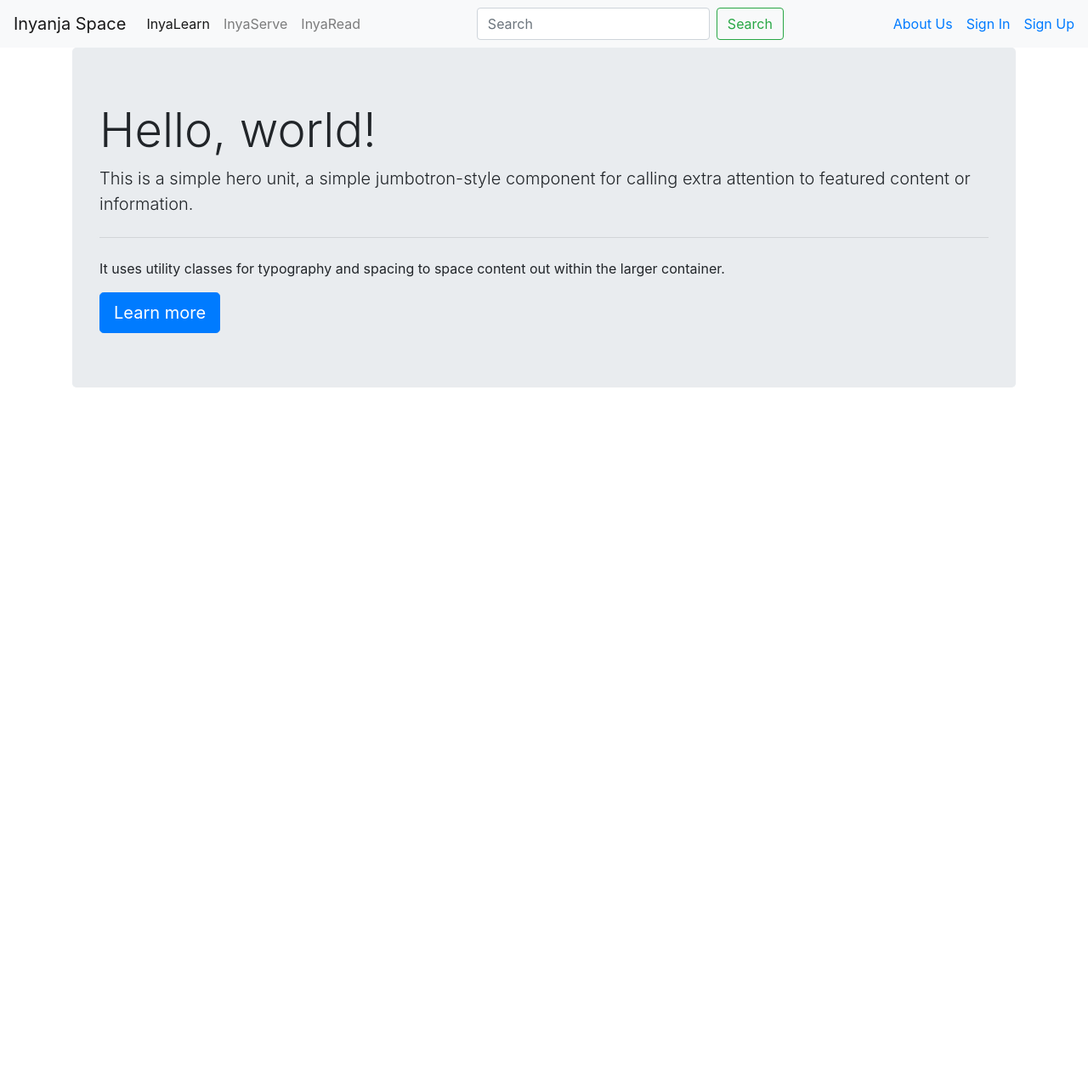
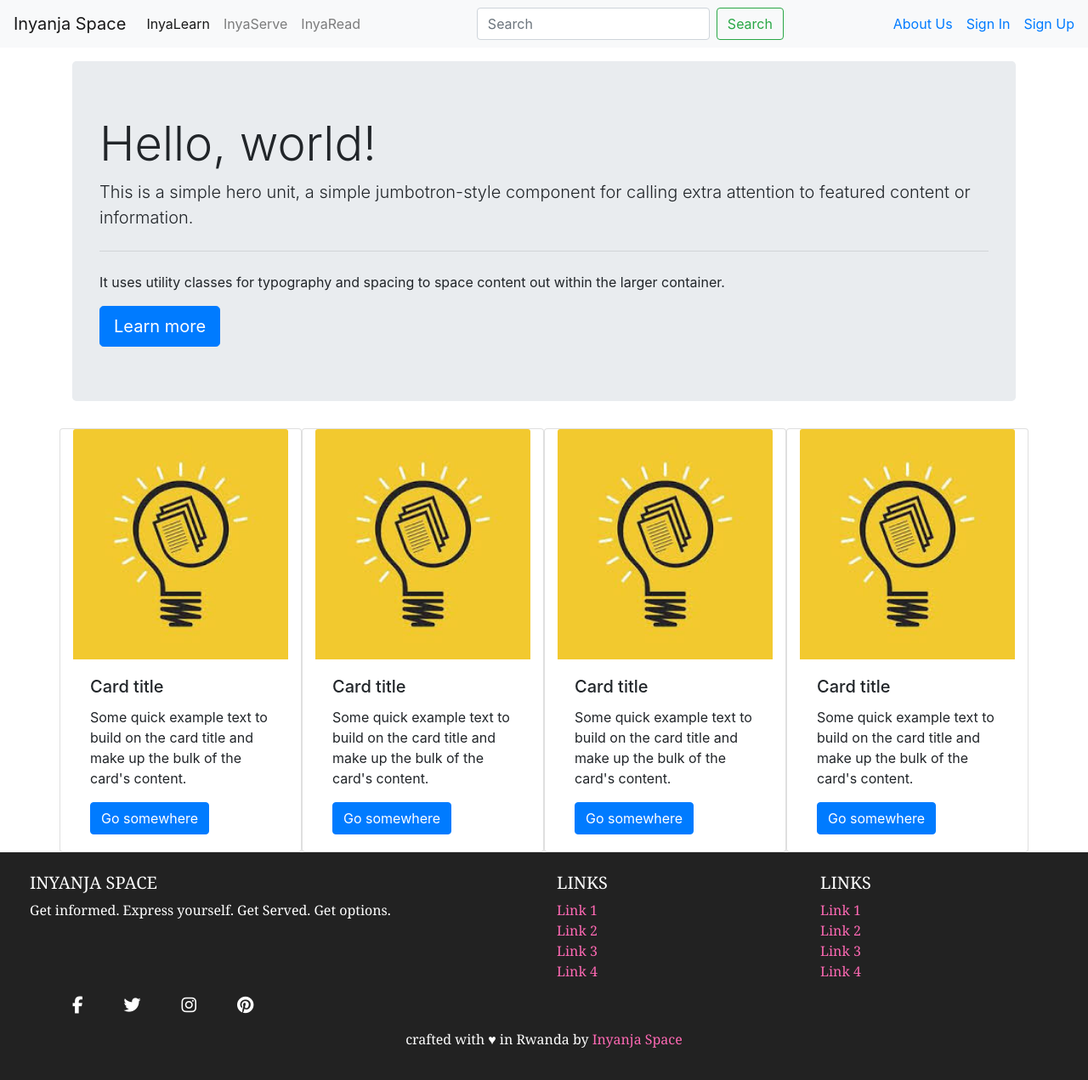
Before and after one commit to PeterLion/inyanjacourseui-react, a React (Create React App) app: page / in a window 1280 px wide. Shown: the whole page at 85% size. Before the commit the page ends 800 px from the top, so only its background shows below. Built offline with nearby package versions, Linux system fonts and the light colour scheme.

Commit message:
I have started to work on home page

```diff
--- a/public/index.html
+++ b/public/index.html
@@ -11,6 +11,7 @@
       user's mobile device or desktop. See https://developers.google.com/web/fundamentals/web-app-manifest/
     -->
   <link rel="manifest" href="%PUBLIC_URL%/manifest.json" />
+  <script src="https://use.fontawesome.com/8c110b9087.js"></script>
   <!--
       Notice the use of %PUBLIC_URL% in the tags above.
       It will be replaced with the URL of the `public` folder during the build.
--- a/src/App.js
+++ b/src/App.js
@@ -18,6 +18,7 @@ import CreateProgram from "./components/program/CreateProgram"
 import UpdateProgram from './components/program/UpdateProgram';
 import Landing from "./components/Layout/Landing"
 import About from "./components/Layout/About"
+import Footer from './components/Layout/Footer';
 
 const jwtToken = localStorage.jwtToken;
 
@@ -47,6 +48,7 @@ function App() {
             <SecuredRoute exact path="/program" component={CreateProgram} />
             <SecuredRoute exact path="/updateProgram/:id" component={UpdateProgram} />
           </Switch>
+          <Footer />
         </div>
       </Router>
     </Provider>
--- a/src/components/Layout/About.js
+++ b/src/components/Layout/About.js
@@ -92,10 +92,6 @@ class About extends Component {
                         </div>
                     </div>
                 </section>
-
-                <footer>
-                    crafted with &hearts; in Rwanda by <a href="http://inyanja.com">Inyanja Space</a>
-                </footer>
             </div>
         )
     }
--- /dev/null
+++ b/src/components/Layout/Footer.js
@@ -0,0 +1,70 @@
+import React, { Component } from 'react'
+import SocialMedia from './SocialMedia';
+
+class Footer extends Component {
+    render() {
+        return (
+            <div>
+                <footer class="page-footer font-small blue pt-4">
+                    <div class="container-fluid text-center text-md-left">
+                        <div class="row">
+                            <div class="col-md-6 mt-md-0 mt-3">
+                                <h5 class="text-uppercase">Inyanja Space</h5>
+                                <p>Get informed. Express yourself. Get Served. Get options.</p>
+
+                            </div>
+
+                            <hr class="clearfix w-100 d-md-none pb-3" />
+                            <div class="col-md-3 mb-md-0 mb-3">
+                                <h5 class="text-uppercase">Links</h5>
+
+                                <ul class="list-unstyled">
+                                    <li>
+                                        <a href="#!">Link 1</a>
+                                    </li>
+                                    <li>
+                                        <a href="#!">Link 2</a>
+                                    </li>
+                                    <li>
+                                        <a href="#!">Link 3</a>
+                                    </li>
+                                    <li>
+                                        <a href="#!">Link 4</a>
+                                    </li>
+                                </ul>
+
+                            </div>
+                            <div class="col-md-3 mb-md-0 mb-3">
+                                <h5 class="text-uppercase">Links</h5>
+
+                                <ul class="list-unstyled">
+                                    <li>
+                                        <a href="#!">Link 1</a>
+                                    </li>
+                                    <li>
+                                        <a href="#!">Link 2</a>
+                                    </li>
+                                    <li>
+                                        <a href="#!">Link 3</a>
+                                    </li>
+                                    <li>
+                                        <a href="#!">Link 4</a>
+                                    </li>
+                                </ul>
+
+                            </div>
+
+                        </div>
+                        <SocialMedia />
+                    </div>
+
+                    <div class="footer-copyright text-center py-3">crafted with &hearts; in Rwanda by <a href="http://inyanja.com">Inyanja Space</a>
+                    </div>
+
+                </footer>
+            </div>
+        )
+    }
+}
+
+export default Footer
--- a/src/components/Layout/Landing.js
+++ b/src/components/Layout/Landing.js
@@ -1,15 +1,26 @@
 import React, { Component } from 'react'
+import NewCourses from '../course/newCourses';
 
 class Landing extends Component {
     render() {
         return (
             <div className="container">
-                <div class="jumbotron">
-                    <h1 class="display-4">Hello, world!</h1>
-                    <p class="lead">This is a simple hero unit, a simple jumbotron-style component for calling extra attention to featured content or information.</p>
-                    <hr class="my-4" />
-                    <p>It uses utility classes for typography and spacing to space content out within the larger container.</p>
-                    <a class="btn btn-primary btn-lg" href="#" role="button">Learn more</a>
+                <div className="row mt-3">
+                    <div className="col-sm-12 col-md-12 col-lg-12">
+                        <div className="jumbotron">
+                            <h1 className="display-4">Hello, world!</h1>
+                            <p className="lead">This is a simple hero unit, a simple jumbotron-style component for calling extra attention to featured content or information.</p>
+                            <hr className="my-4" />
+                            <p>It uses utility classes for typography and spacing to space content out within the larger container.</p>
+                            <a className="btn btn-primary btn-lg" href="#" role="button">Learn more</a>
+                        </div>
+                    </div>
+                </div>
+                <div className="row">
+                    <NewCourses />
+                    <NewCourses />
+                    <NewCourses />
+                    <NewCourses />
                 </div>
             </div>
         )
--- /dev/null
+++ b/src/components/Layout/SocialMedia.js
@@ -0,0 +1,30 @@
+import React, { Component } from 'react'
+
+class SocialMedia extends Component {
+    render() {
+        return (
+            <div className="container m-auto">
+                <div class="row">
+                    <div class="col-md-12 col-offset-2">
+                        <div class="d-flex align-content-center">
+                            <a class="fb-ic">
+                                <i class="fa fa-facebook-f fa-lg white-text mr-md-5 mr-3 fa-2x"> </i>
+                            </a>
+                            <a class="tw-ic">
+                                <i class="fa fa-twitter fa-lg white-text mr-md-5 mr-3 fa-2x"> </i>
+                            </a>
+                            <a class="ins-ic">
+                                <i class="fa fa-instagram fa-lg white-text mr-md-5 mr-3 fa-2x"> </i>
+                            </a>
+                            <a class="pin-ic">
+                                <i class="fa fa-pinterest fa-lg white-text fa-2x"> </i>
+                            </a>
+                        </div>
+                    </div>
+                </div>
+            </div>
+        )
+    }
+}
+
+export default SocialMedia;
--- /dev/null
+++ b/src/components/course/coursesTabedNav.js
@@ -0,0 +1,24 @@
+import React, { Component } from 'react'
+
+class coursesTabedNav extends Component {
+    render() {
+        return (
+            <ul className="nav nav-tabs">
+                <li className="nav-item">
+                    <a className="nav-link active" href="#">Active</a>
+                </li>
+                <li className="nav-item">
+                    <a className="nav-link" href="#">Link</a>
+                </li>
+                <li className="nav-item">
+                    <a className="nav-link" href="#">Link</a>
+                </li>
+                <li className="nav-item">
+                    <a className="nav-link disabled" href="#">Disabled</a>
+                </li>
+            </ul>
+        )
+    }
+}
+
+export default coursesTabedNav;
--- /dev/null
+++ b/src/components/course/newCourse.js
@@ -0,0 +1,19 @@
+import React, { Component } from 'react'
+import icon from "../../images/project_icon.jpg"
+
+class newCourse extends Component {
+    render() {
+        return (
+            <div className="card col-md-3">
+                <img src={icon} className="card-img-top" alt="..." />
+                <div className="card-body">
+                    <h5 className="card-title">Card title</h5>
+                    <p className="card-text">Some quick example text to build on the card title and make up the bulk of the card's content.</p>
+                    <a href="#" className="btn btn-primary">Go somewhere</a>
+                </div>
+            </div>
+        )
+    }
+}
+
+export default newCourse;
--- /dev/null
+++ b/src/components/course/newCourses.js
@@ -0,0 +1,17 @@
+import React, { Component } from 'react'
+import NewCourse from './newCourse';
+import CoursesTabedNav from './coursesTabedNav';
+
+class newCourses extends Component {
+    render() {
+        return (
+
+
+            <NewCourse />
+
+
+        )
+    }
+}
+
+export default newCourses;
```
